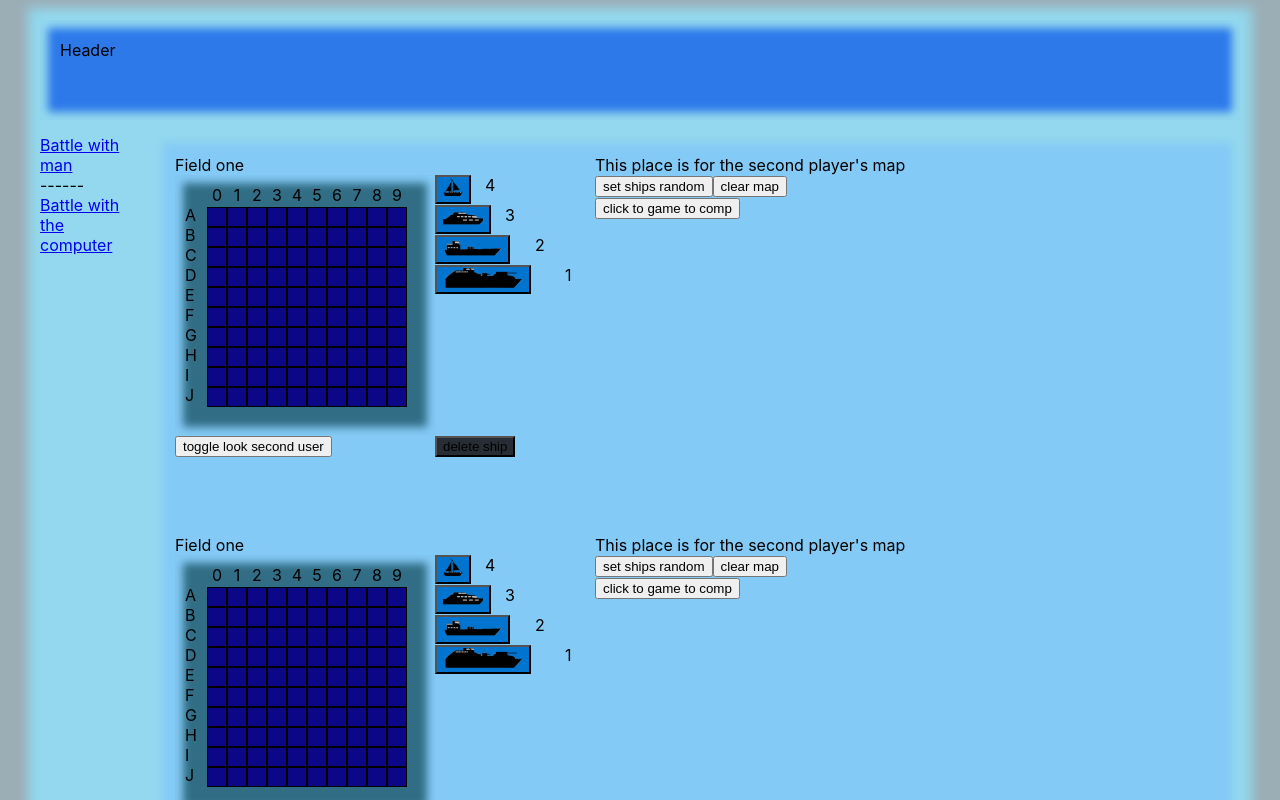
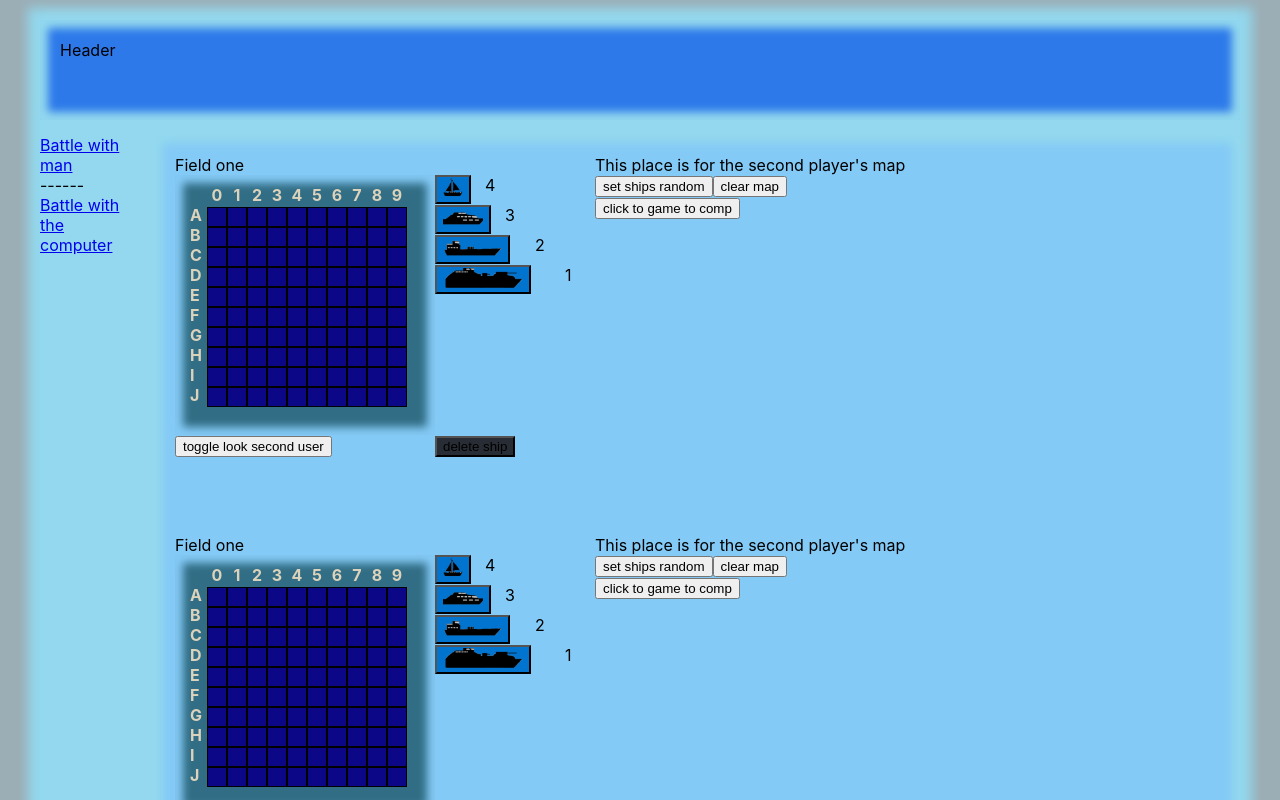
Before and after one commit to Victor-Sinitca/sea-battle-public-front, a React (Create React App) app: page /placeBattleMan in a window 1280 px wide. Shown: the top 800 px of the page. Built offline with nearby package versions, Linux system fonts and the light colour scheme.

Commit message:
betta 2.22

```diff
--- a/src/Components/Common/ReturnSector/ReturnSector.module.css
+++ b/src/Components/Common/ReturnSector/ReturnSector.module.css
@@ -4,6 +4,8 @@
     background-color: #48b300;
     border: #000000 1px solid;
     box-shadow: 0 0 4px 1px #0c0786 inset;
+    animation-duration: 3s;
+    animation-name: slidein;
 }
 .noneShot{
     border: #000000 1px solid;
@@ -30,5 +32,28 @@
 
 }
 
+
+
+@keyframes slidein {
+    from {
+        color: #d5127d;
+        border-radius: 10px;
+        height: 50%;
+        width: 50%;
+    }
+
+    to {
+        color: #01a121;
+        align-self: center;
+        height: 150%;
+        width: 150%;
+    }
+    to {
+        color: #a1145c;
+        align-self: center;
+        height: 100%;
+        width: 100%;
+    }
+}
 /*
 border: #0f5a0f 1px solid;*/
--- a/src/Components/Common/initializeTheMapFunction/initializeTheMapFunction.js
+++ b/src/Components/Common/initializeTheMapFunction/initializeTheMapFunction.js
@@ -1,9 +1,9 @@
-export const initializeTheMapFunction=()=>{
-    let userMap = [], i, j
+export const initializeTheMapFunction=(userMap)=>{
+    let userMap1 = userMap, i, j
     for (i = 0; i < 10; i++) {
         userMap[i] = []
         for (j = 0; j < 10; j++) {
-            userMap[i][j] = {
+            userMap1[i][j] = {
                 sector: {
                     ship: false,
                     shot: false,
@@ -15,5 +15,5 @@ export const initializeTheMapFunction=()=>{
             }
         }
     }
-    return  userMap
+    return  userMap1
 }
--- a/src/Components/DeskUser/Desk/Desk.module.css
+++ b/src/Components/DeskUser/Desk/Desk.module.css
@@ -8,6 +8,13 @@
 .display11{
   display: grid;
   grid-template-rows: repeat(10,20px);
+  padding-left: 5px;
+}
+.display11 div{
+  color: #dcd3bc;
+  font-weight:bold;
+
+
 }
 .display2{
   display: grid;
@@ -18,7 +25,10 @@
   grid-template-columns: repeat(10,20px);
   text-align: center;
 }
-
+.display3 div{
+  color: #dcd3bc;
+  font-weight:bold
+}
 
 
 
--- a/src/Components/PlaceBattle/PlaceBattle.jsx
+++ b/src/Components/PlaceBattle/PlaceBattle.jsx
@@ -56,14 +56,14 @@ let PlaceBattle = (props) => {
             props.setSecondUserMap(userMap2)
         }
     });
-
-
     useEffect(() => { //расстановка кораблей компьютером
         if (comp.game && !settingShipUser.firstUser && settingShipUser.secondUser) { // заполнение поля компьютером
             props.setShipsRandom(false, props.secondUserMap)
             props.startGame(false) //true - start game first user, false - start game second user
         }
     }, [settingShipUser.firstUser]);
+
+
 
     useEffect(() => { //стрельба компьютера
         if (comp.game && !FUTurn.turn && !settingShipUser.secondUser) { //ход компьютера
```
